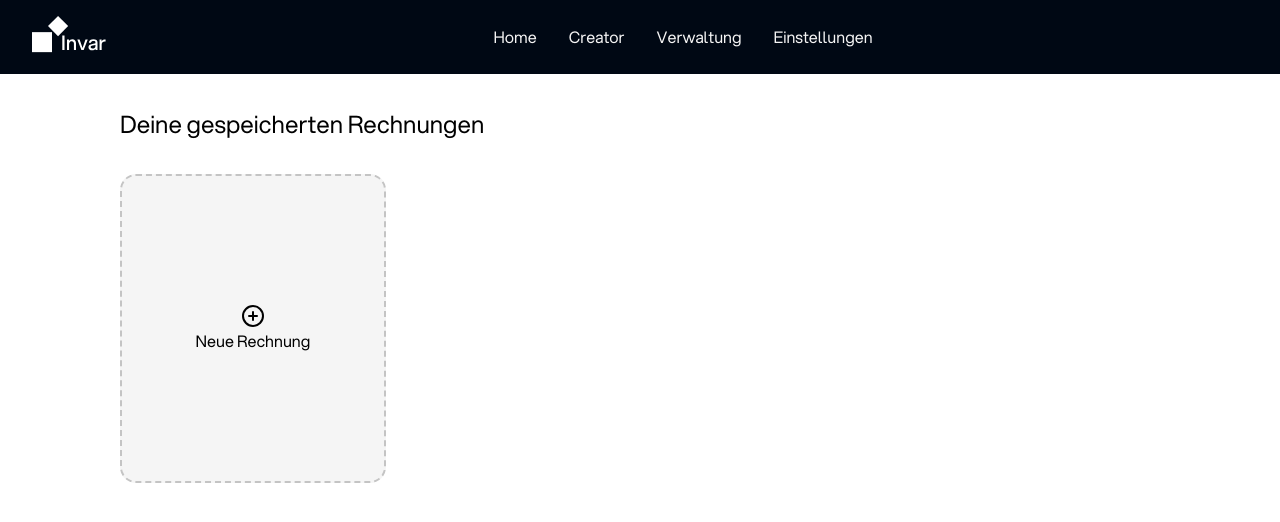
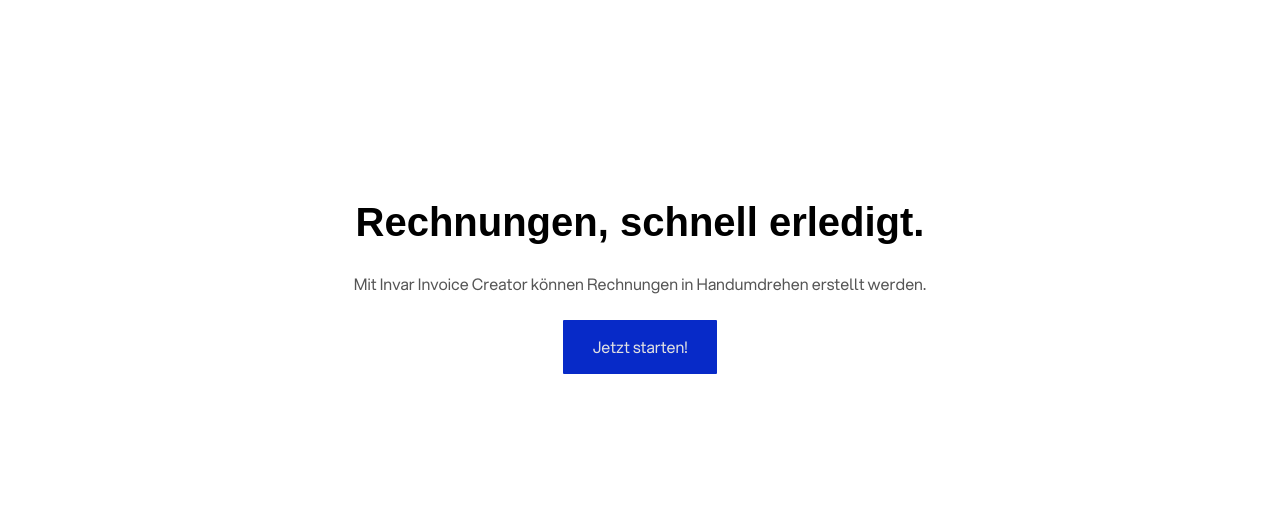
Before and after one commit to Mirac61/InvoicePWA, a Vue app in the folder frontend/: page / in a window 1280 px wide. Shown: the top 522 px of the page. Built offline with nearby package versions, Linux system fonts and the light colour scheme; a web font is replaced by a local one.

Commit message:
feat:Erstes Design für die Homepage aufgestellt

```diff
--- a/frontend/src/App.vue
+++ b/frontend/src/App.vue
@@ -1,9 +1,14 @@
 <script setup lang="ts">
+import WebPage from './WebPage.vue';
 import Main from './components/Main.vue';
+import {ref} from 'vue';
+
+const started = ref(false);
 </script>
 
 <template>
-  <Main />
+  <WebPage v-if="!started" @get-started="started = true" />
+  <Main v-else @back-to-home-page="started = false" />
 </template>
 <style scoped>
 </style>
--- /dev/null
+++ b/frontend/src/WebPage.vue
@@ -0,0 +1,52 @@
+<template>
+    <img src="" alt="">
+   <div class="hp">
+    <h1 class="hp-title">Rechnungen, schnell erledigt.</h1>
+        <p class="hp-desc">Mit Invar Invoice Creator können Rechnungen in Handumdrehen erstellt werden.</p>
+        <button class="get-started" @click="emit('get-started')">Jetzt starten!</button>
+   </div>
+</template>
+<script setup lang="ts">
+    const emit = defineEmits<{ (e: 'get-started'): void }>();
+</script>
+<style scoped>
+
+.hp {
+  display: flex;
+  flex-direction: column;
+  align-items: center;
+  text-align: center;
+  margin-top: 15%;
+}
+
+.hp-title {
+  font-size: 2.5em;
+  font-weight: 600;
+  margin: 0 0 0.4em;
+}
+
+.hp-desc {
+  font-size: 1em;
+  color: #555;
+  margin: 0 0 1.5em;
+}
+
+
+    .get-started {
+        padding: 15px 30px;
+        font-size: 1.5em;
+        background-color: var(--primary-accent-color);
+        color: var(--secondary-background-color);
+        border: none;
+        border-radius: 1px;
+        cursor: pointer;
+
+        font-size: 1rem;
+
+    }
+
+    .hp-title {
+        font-size: 2.5em;
+        margin-bottom: 0.5em;
+    }
+</style>
--- a/frontend/src/components/Main.vue
+++ b/frontend/src/components/Main.vue
@@ -4,23 +4,29 @@
 import Settings from "./Settings.vue";
 import Home from "./Home.vue";
 import Management from "./management/Management.vue";
+import WebPage from "../WebPage.vue";
 
 const Components = {
   Home,
   Creator,
   Management,
   Settings,
+
 };
+
+
 
 const activeComponent = ref<keyof typeof Components>("Home");
 const currentComponent = computed(() => {
   return Components[activeComponent.value];
 });
+
+const emit = defineEmits<{ (e: 'back-to-homePage'): void }>()
 </script>
 
 <template>
   <nav class="navbar">
-    <img src="/public/Invar.svg" alt="Invar Logo" />
+    <img src="/public/Invar.svg" @click.prevent="emit('back-to-homePage')" alt="Invar Logo" />
     <ul class="navbar__links">
       <li><a @click.prevent="activeComponent = 'Home'">Home</a></li>
       <li><a @click.prevent="activeComponent = 'Creator'">Creator</a></li>
```
